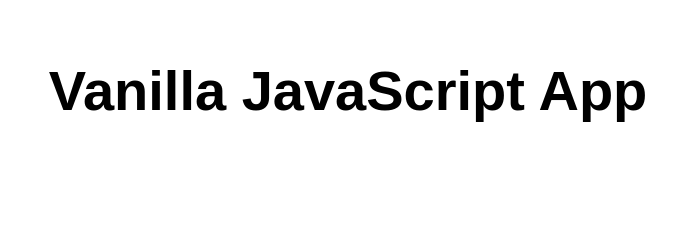
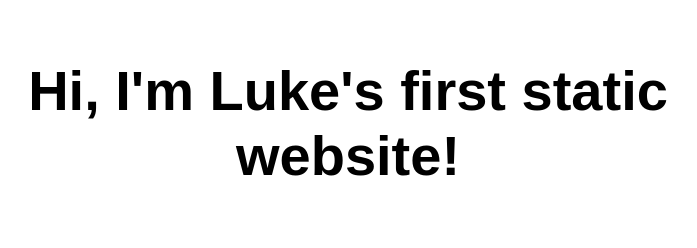
Before and after one commit to L3RAT/staticwebapp, a plain HTML site: page index.html in a window 1280 px wide. Shown: the whole page, without its empty margins (292-989 px from the left). Drawn offline with Linux system fonts and the light colour scheme.

Commit message:
change index.html

```diff
--- a/index.html
+++ b/index.html
@@ -5,12 +5,12 @@
   <meta charset="UTF-8">
   <meta name="viewport" content="width=device-width, initial-scale=1.0">
   <link rel="stylesheet" href="styles.css">
-  <title>Vanilla JavaScript App</title>
+  <title>Azure Static App</title>
 </head>
 
 <body>
   <main>
-    <h1>Vanilla JavaScript App</h1>
+    <h1>Hi, I'm Luke's first static website!</h1>
   </main>
 </body>
 
```
